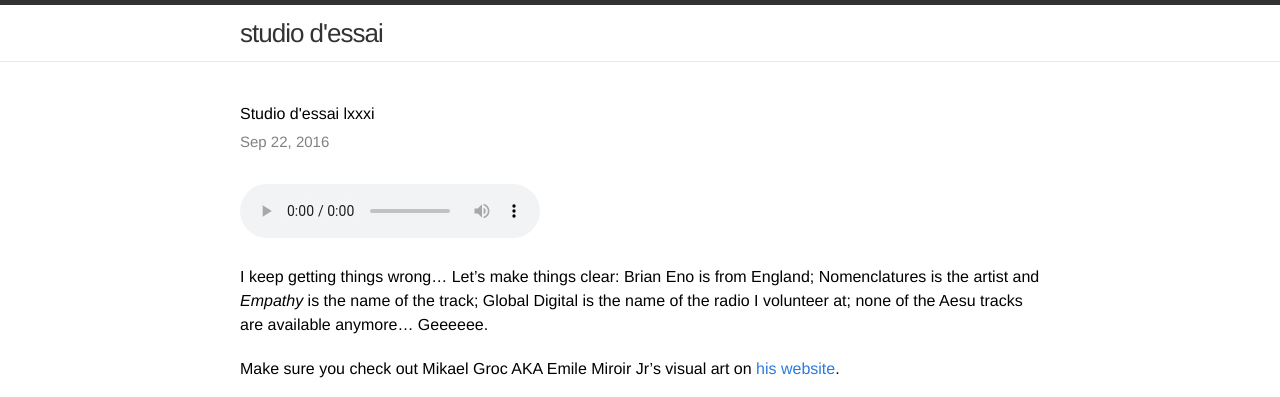
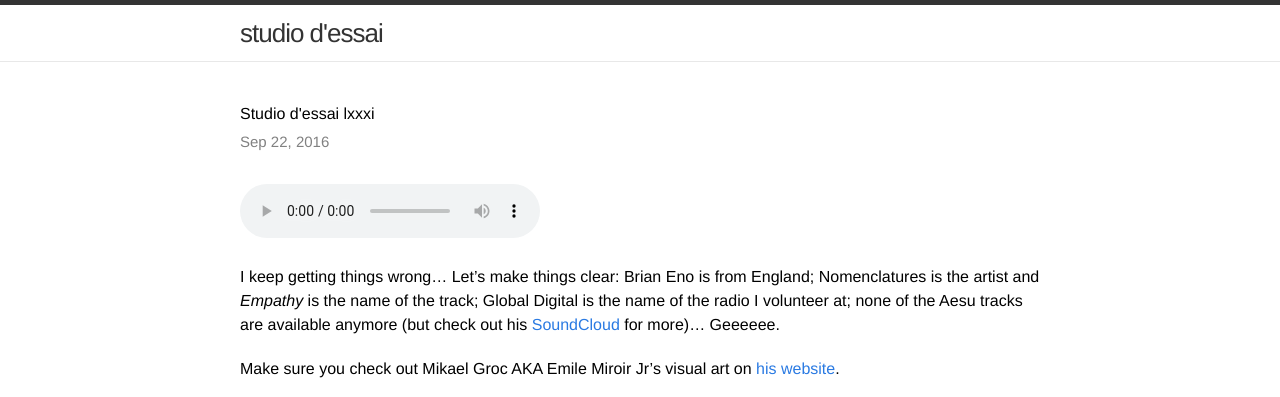
Before and after one commit to studio-dessai/studio-dessai.github.io, a Jekyll site: the page built from _posts/2016-09-22-sdelxxxi.md, in a window 1280 px wide, cut to the strip 0-397 px from the top of the page. Built offline with Jekyll 4.4.1, drawn with Linux system fonts in a browser that asks for light colours.

Commit message:
Aesu link

```diff
--- a/_posts/2016-09-22-sdelxxxi.md
+++ b/_posts/2016-09-22-sdelxxxi.md
@@ -3,7 +3,7 @@ layout: post
 title: "Studio d'essai lxxxi"
 ---
 
-I keep getting things wrong... Let's make things clear: Brian Eno is from England; Nomenclatures is the artist and *Empathy* is the name of the track; Global Digital is the name of the radio I volunteer at; none of the Aesu tracks are available anymore... Geeeeee.
+I keep getting things wrong... Let's make things clear: Brian Eno is from England; Nomenclatures is the artist and *Empathy* is the name of the track; Global Digital is the name of the radio I volunteer at; none of the Aesu tracks are available anymore (but check out his [SoundCloud](https://soundcloud.com/aesu) for more)... Geeeeee.
 
 Make sure you check out Mikael Groc AKA Emile Miroir Jr's visual art on [his website](http://www.mikaelgroc.com/).
 
```
